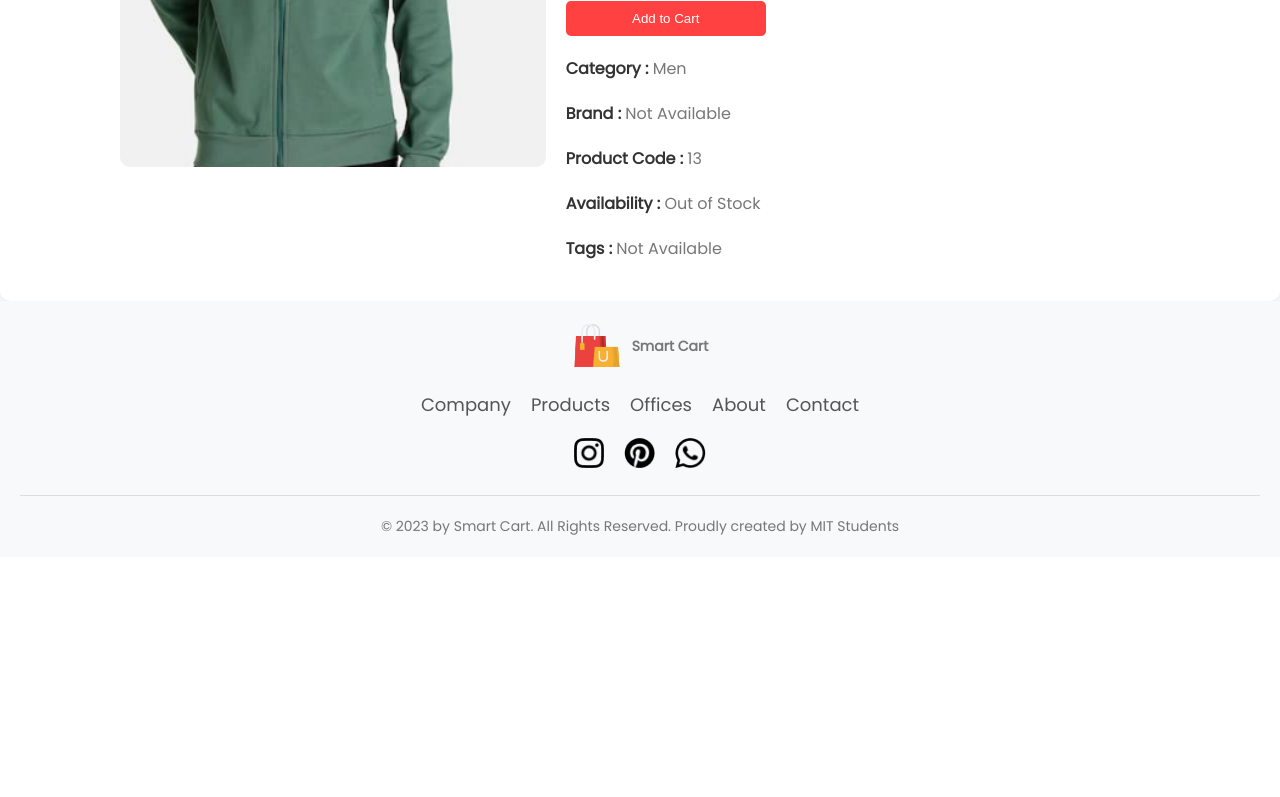
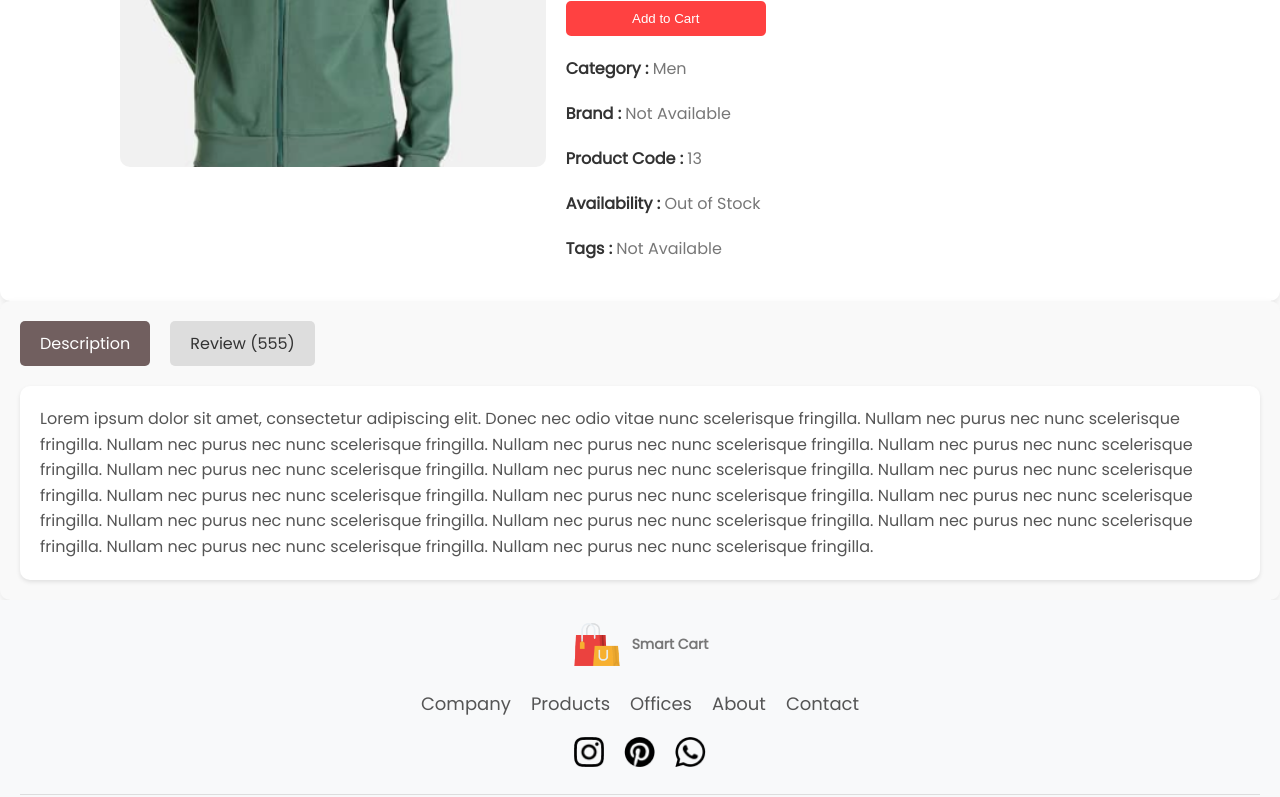
Before and after one commit to Pratham567/smart-cart, a React (Create React App) app: page /product/13 in a window 1280 px wide. Shown: the part 482-1279 px from the top of the page. Before the commit the page ends 1039 px from the top, so only its background shows below. Built offline with nearby package versions, Linux system fonts and the light colour scheme.

Commit message:
Add the description box in the Product Page

```diff
--- /dev/null
+++ b/src/Components/DescriptionBox/DescriptionBox.css
@@ -0,0 +1,50 @@
+/* src/Components/DescriptionBox/DescriptionBox.css */
+.descriptionbox {
+  margin: auto;
+  padding: 20px;
+  background-color: #f9f9f9;
+  border-radius: 10px;
+  box-shadow: 0 4px 8px rgba(0, 0, 0, 0.1);
+  font-family: "Poppins", sans-serif;
+}
+
+.descriptionbox-navigator {
+  display: flex;
+  gap: 20px;
+  margin-bottom: 20px;
+}
+
+.descriptionbox-nav-box {
+  padding: 10px 20px;
+  background-color: #715f5f;
+  color: white;
+  border-radius: 5px;
+  cursor: pointer;
+  transition: background-color 0.3s;
+}
+
+.descriptionbox-nav-box:hover {
+  background-color: #e63939;
+}
+
+.descriptionbox-nav-box.fade {
+  background-color: #ddd;
+  color: #333;
+}
+
+.descriptionbox-nav-box.fade:hover {
+    background-color: #ccc;
+  }
+
+.descriptionbox-description {
+  background-color: white;
+  padding: 20px;
+  border-radius: 10px;
+  box-shadow: 0 2px 4px rgba(0, 0, 0, 0.1);
+}
+
+.descriptionbox-description p {
+  margin: 0;
+  line-height: 1.6;
+  color: #555;
+}
--- /dev/null
+++ b/src/Components/DescriptionBox/DescriptionBox.jsx
@@ -0,0 +1,31 @@
+import './DescriptionBox.css';
+
+const DescriptionBox = () => {
+    return (
+        <div className="descriptionbox">
+            <div className="descriptionbox-navigator">
+                <div className="descriptionbox-nav-box">
+                    Description
+                </div>
+                <div className="descriptionbox-nav-box fade">
+                    Review (555)
+                </div>
+            </div>
+            <div className="descriptionbox-description">
+                <p>
+                    Lorem ipsum dolor sit amet, consectetur adipiscing elit. Donec nec odio vitae nunc
+                    scelerisque fringilla. Nullam nec purus nec nunc scelerisque fringilla. Nullam nec purus
+                    nec nunc scelerisque fringilla. Nullam nec purus nec nunc scelerisque fringilla. Nullam nec
+                    purus nec nunc scelerisque fringilla. Nullam nec purus nec nunc scelerisque fringilla. Nullam
+                    nec purus nec nunc scelerisque fringilla. Nullam nec purus nec nunc scelerisque fringilla.
+                    Nullam nec purus nec nunc scelerisque fringilla. Nullam nec purus nec nunc scelerisque fringilla.
+                    Nullam nec purus nec nunc scelerisque fringilla. Nullam nec purus nec nunc scelerisque fringilla.
+                    Nullam nec purus nec nunc scelerisque fringilla. Nullam nec purus nec nunc scelerisque fringilla.
+                    Nullam nec purus nec nunc scelerisque fringilla. Nullam nec purus nec nunc scelerisque fringilla.
+                </p>
+            </div>
+        </div>
+    );
+}
+
+export default DescriptionBox;
--- a/src/Pages/Product.jsx
+++ b/src/Pages/Product.jsx
@@ -4,6 +4,7 @@ import { useContext } from 'react';
 
 import Breadcrum from "../Components/Breadcrum/Breadcrum";
 import ProductDisplay from "../Components/ProductDisplay/ProductDisplay";
+import DescriptionBox from "../Components/DescriptionBox/DescriptionBox";
 
 const Product = () => {
     const { id } = useParams();
@@ -14,6 +15,7 @@ const Product = () => {
         <div>
             <Breadcrum product={product} />
             <ProductDisplay product={product} />
+            <DescriptionBox />
         </div>
     );
 }
```
